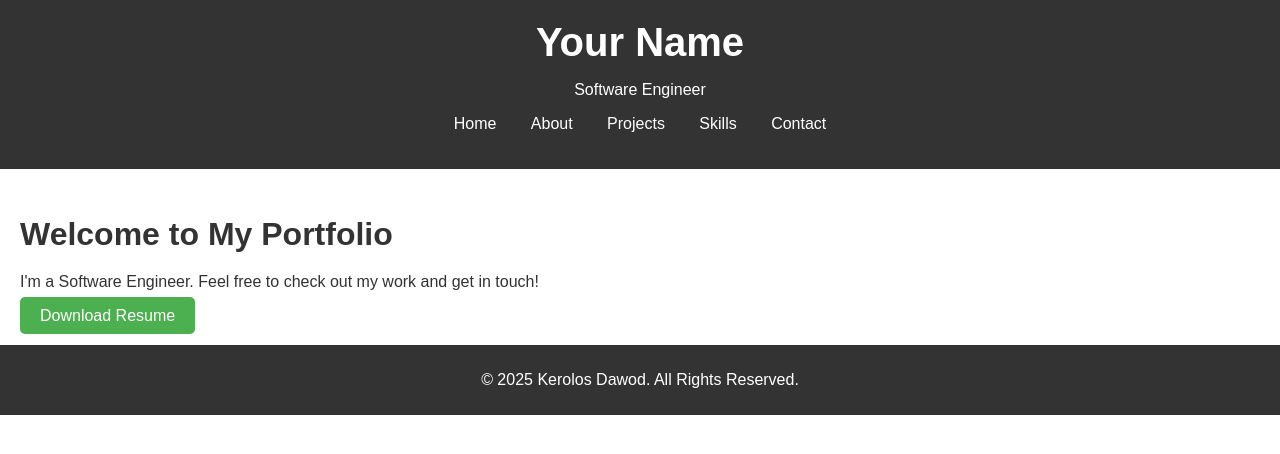
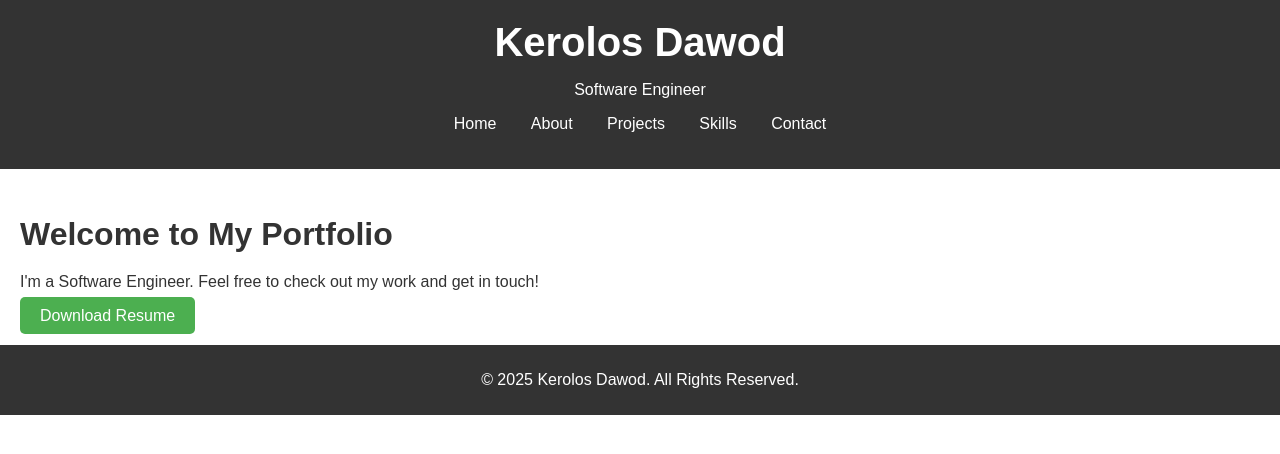
Before and after one commit to Kerolosnady1/portfolio, a plain HTML site: page index.html in a window 1280 px wide. Drawn offline with Linux system fonts and the light colour scheme.

Commit message:
Updated skills file name error && index file

```diff
--- a/index.html
+++ b/index.html
@@ -8,7 +8,7 @@
 </head>
 <body>
     <header>
-        <h1>Your Name</h1>
+        <h1>Kerolos Dawod</h1>
         <p>Software Engineer</p>
         <nav>
             <ul>
```
Also changed, not shown: skills.html (renamed from skils.html).
